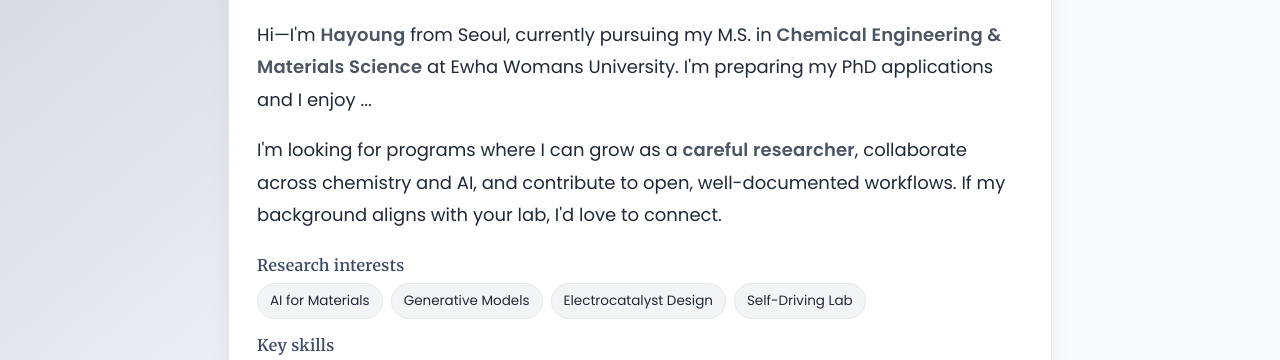
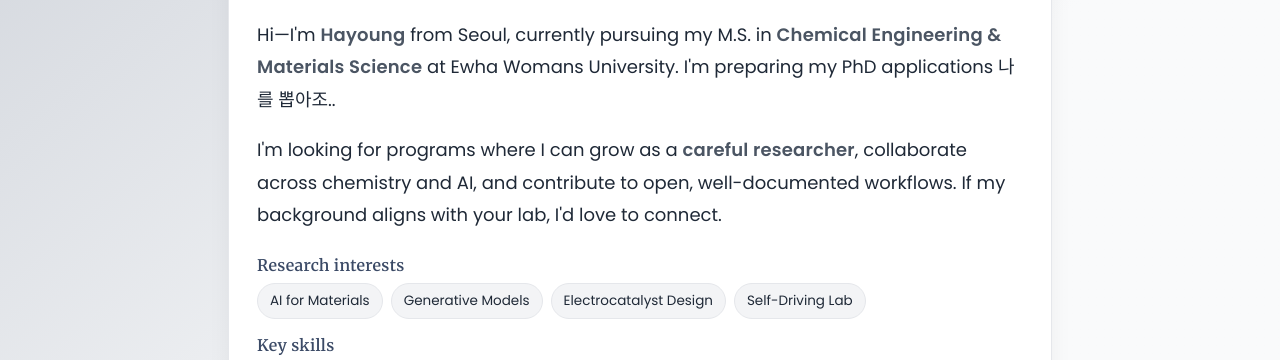
Before and after one commit to doouv/personal-homepage, a plain HTML site: page index.html in a window 1280 px wide. Shown: the part 403-763 px from the top of the page. Drawn offline with Linux system fonts and the light colour scheme.

Commit message:
Update index.html

```diff
--- a/index.html
+++ b/index.html
@@ -124,7 +124,7 @@
 
       <section class="content">
         <p>
-          Hi—I'm <strong>Hayoung</strong> from Seoul, currently pursuing my M.S. in <strong>Chemical Engineering & Materials Science</strong> at Ewha Womans University. I'm preparing my PhD applications and I enjoy ...
+          Hi—I'm <strong>Hayoung</strong> from Seoul, currently pursuing my M.S. in <strong>Chemical Engineering & Materials Science</strong> at Ewha Womans University. I'm preparing my PhD applications 나를 뽑아조..
         <p>
           I'm looking for programs where I can grow as a <strong>careful researcher</strong>, collaborate across chemistry and AI, and contribute to open, well-documented workflows. If my background aligns with your lab, I'd love to connect.
         </p>
```
